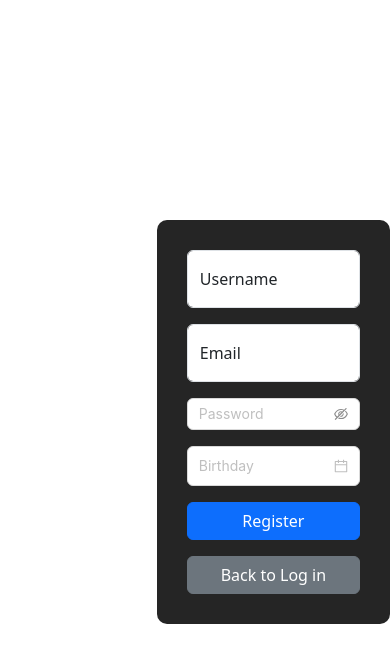
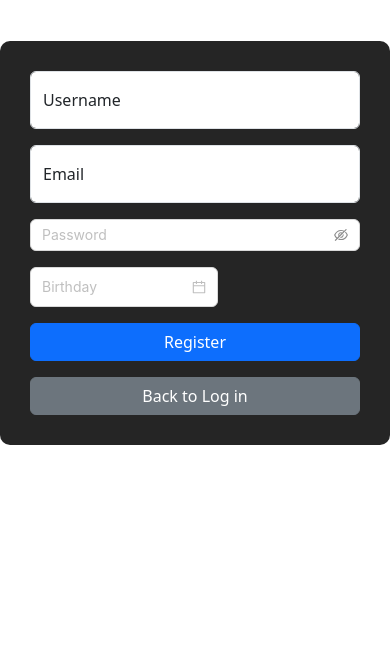
Before and after one commit to wchow03/streaming-service-hub, a React (Vite) app in the folder frontend/: page /register in a window 390 px wide. Shown: the top 662 px of the page. Built offline with nearby package versions, Linux system fonts and the light colour scheme; no server answers.

Commit message:
Changed account settings to be an icon Fixed text center issues on logout button Fixed sizing issue with date input in registration Fixed padding issue with account settings on mobile Fixed content alignment issue with login and registration on mobile

```diff
--- a/frontend/src/components/AccountSettings.tsx
+++ b/frontend/src/components/AccountSettings.tsx
@@ -120,7 +120,7 @@ export default function AccountSettings() {
 
     return (
         <>
-            <div className={"container justify-content-center align-items-center text-center"}>
+            <div className={"container justify-content-center align-items-center text-center sm:mr-5"}>
                 {usernameSuccess && <Alert message="Username successfully changed" type="success"/>}
                 {usernameError && <Alert message="Error changing username" type="error"/>}
                 {passwordSuccess && <Alert message="Password successfully changed" type="success"/>}
--- a/frontend/src/components/Login.tsx
+++ b/frontend/src/components/Login.tsx
@@ -82,8 +82,8 @@ export default function Login() {
 
 
     return (
-        <div className={"d-flex justify-content-center align-items-center min-vh-100"}>
-            <h1 className={"h1 text-white text-center mr-20"}>Streaming Service</h1>
+        <div className={"flex flex-col md:flex-row gap-20 justify-content-center align-items-center min-vh-100"}>
+            <h1 className={"h1 text-white text-center"}>Streaming Service</h1>
             <form onSubmit={handleSubmit} className={"loginForm"}>
                 <div className={"form-floating mb-3"}>
                     <input type={"email"} required className={"form-control"} id={"floatingEmail"}
--- a/frontend/src/components/Register.tsx
+++ b/frontend/src/components/Register.tsx
@@ -59,8 +59,8 @@ export default function Register() {
             {emailRegisteredError &&
                 <Alert banner closable message="Error registering account, email may already be registered"
                        type="error"/>}
-            <div className={"d-flex justify-content-center align-items-center min-vh-100"}>
-                <h1 className={"h1 text-white text-center mr-20"}>Streaming Service</h1>
+            <div className={"flex-col md:flex-row flex gap-20 justify-content-center align-items-center min-vh-100"}>
+                <h1 className={"h1 text-white text-center"}>Streaming Service</h1>
                 <form onSubmit={handleSubmit} className={"loginForm"}>
                     <div className={"form-floating mb-3"}>
                         <input type={"text"} required className={"form-control"} id={"floatingUser"}
```
